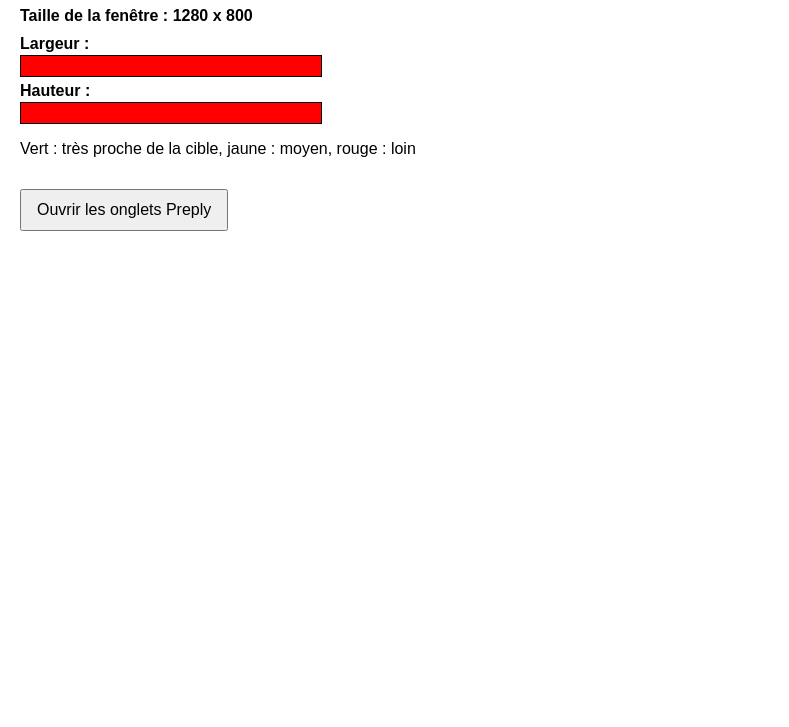
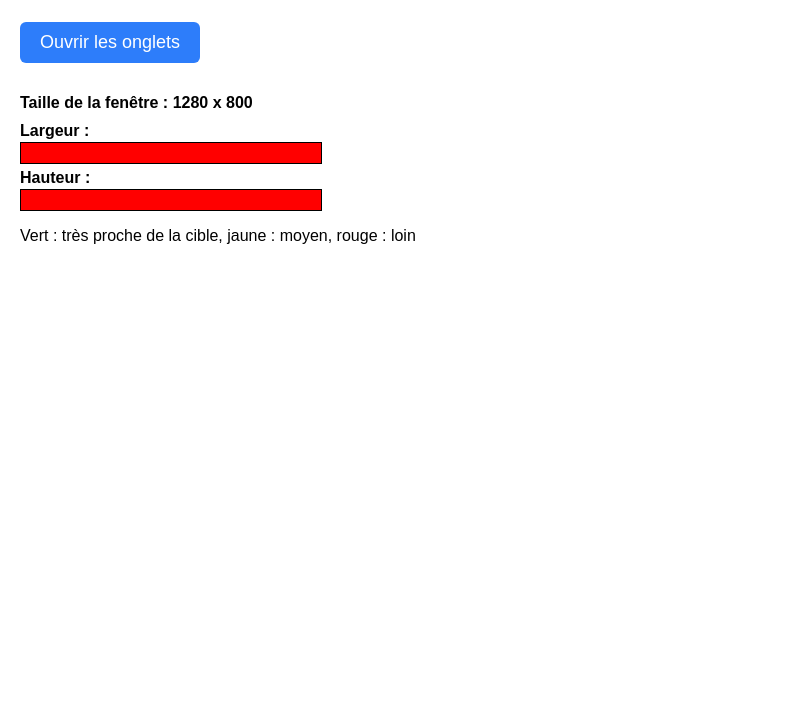
Before and after one commit to Hammerinhank/planningprofesseurs, a plain HTML site: page index.html in a window 1280 px wide. Shown: the part 73-800 px from the top of the page, without its empty margins (0-789 px from the left). Drawn offline with Linux system fonts and the light colour scheme.

Commit message:
Gémini ayant echoué, j'ai demandé à Claude de fournir une solution

```diff
--- a/index.html
+++ b/index.html
@@ -28,27 +28,32 @@
       margin-bottom: 2px;
       font-weight: bold;
     }
-    button {
-      padding: 10px 15px;
-      font-size: 16px;
-      margin-top: 15px;
+    #btnOuvrir {
+      font-size: 18px;
+      padding: 10px 20px;
+      margin: 15px 0;
       cursor: pointer;
+      background-color: #2d7dfa;
+      color: white;
+      border: none;
+      border-radius: 6px;
+    }
+    #btnOuvrir:hover {
+      background-color: #1a5fd0;
     }
   </style>
 </head>
 <body>
-  <h1>Indicateur de taille et ouverture d'onglets</h1>
+  <h1>=> Cliquez sur le bouton pour ouvrir les onglets</h1>
+
+  <button id="btnOuvrir">Ouvrir les onglets</button>
+
   <p id="taille"></p>
-
   <div class="label">Largeur :</div>
   <div class="indicateur-container"><div id="barreLargeur" class="barre"></div></div>
-
   <div class="label">Hauteur :</div>
   <div class="indicateur-container"><div id="barreHauteur" class="barre"></div></div>
-
   <p>Vert : très proche de la cible, jaune : moyen, rouge : loin</p>
-
-  <button onclick="ouvrirOnglets()">Ouvrir les onglets Preply</button>
 
   <script>
     const largeurCible = 900;
@@ -56,8 +61,8 @@
 
     function couleurBarre(ecart, seuils = [50, 150]) {
       const absEcart = Math.abs(ecart);
-      if(absEcart <= seuils[0]) return "green";
-      if(absEcart <= seuils[1]) return "yellow";
+      if (absEcart <= seuils[0]) return "green";
+      if (absEcart <= seuils[1]) return "yellow";
       return "red";
     }
 
@@ -83,25 +88,32 @@
     window.addEventListener('load', afficherTaille);
     window.addEventListener('resize', afficherTaille);
 
+    // Fonctions pour ouvrir les onglets
+    function ouvrirOnglet_PB(code, name) {
+      const url = "https://preply.com/fr/manage-single-lessons/" + code + "?requestPage=HOME";
+      window.open(url, name, "width=200,height=200,resizable=yes,scrollbars=yes");
+    }
+
+    function ouvrirOnglet(code, name) {
+      var url = "https://preply.com/fr/manage-single-lessons/" + code + "?requestPage=HOME";
+      window.open(url, name);
+    }
+
     function ouvrirOnglets() {
-      const codes = [
-        { code: 5553194, name: 'CHI' },
-        { code: 8744778, name: 'YEN' },
-        { code: 7015356, name: 'THU' },
-        { code: 7434921, name: 'TRANG' },
-        { code: 9298883, name: 'THUY' }
-      ];
+      ouvrirOnglet(5553194, 'CHI');
+      //ouvrirOnglet(6338431, 'MAI');
+      ouvrirOnglet(8744778, 'YEN');
+      //ouvrirOnglet(6338483, 'HUONG');
+      ouvrirOnglet(7015356, 'THU');
+      //ouvrirOnglet(7044522, 'XUAN');
+      ouvrirOnglet(7434921, 'TRANG');
+      //HO!HO!ouvrirOnglet(37166876, 'THUY');
+      ouvrirOnglet(9298883, 'THUY');
+    }
 
-      codes.forEach(o => {
-        const a = document.createElement('a');
-        a.href = "https://preply.com/fr/manage-single-lessons/" + o.code + "?requestPage=HOME";
-        a.target = o.name; // Ouvre un nouvel onglet identifié par le nom
-        a.rel = "noopener noreferrer";
-        document.body.appendChild(a);
-        a.click();
-        document.body.removeChild(a);
-      });
-    }
+    // Déclenchement uniquement au clic (nécessaire pour éviter le blocage
+    // des popups par le navigateur sur un site hébergé, ex. GitHub Pages)
+    document.getElementById('btnOuvrir').addEventListener('click', ouvrirOnglets);
   </script>
 </body>
 </html>
```
